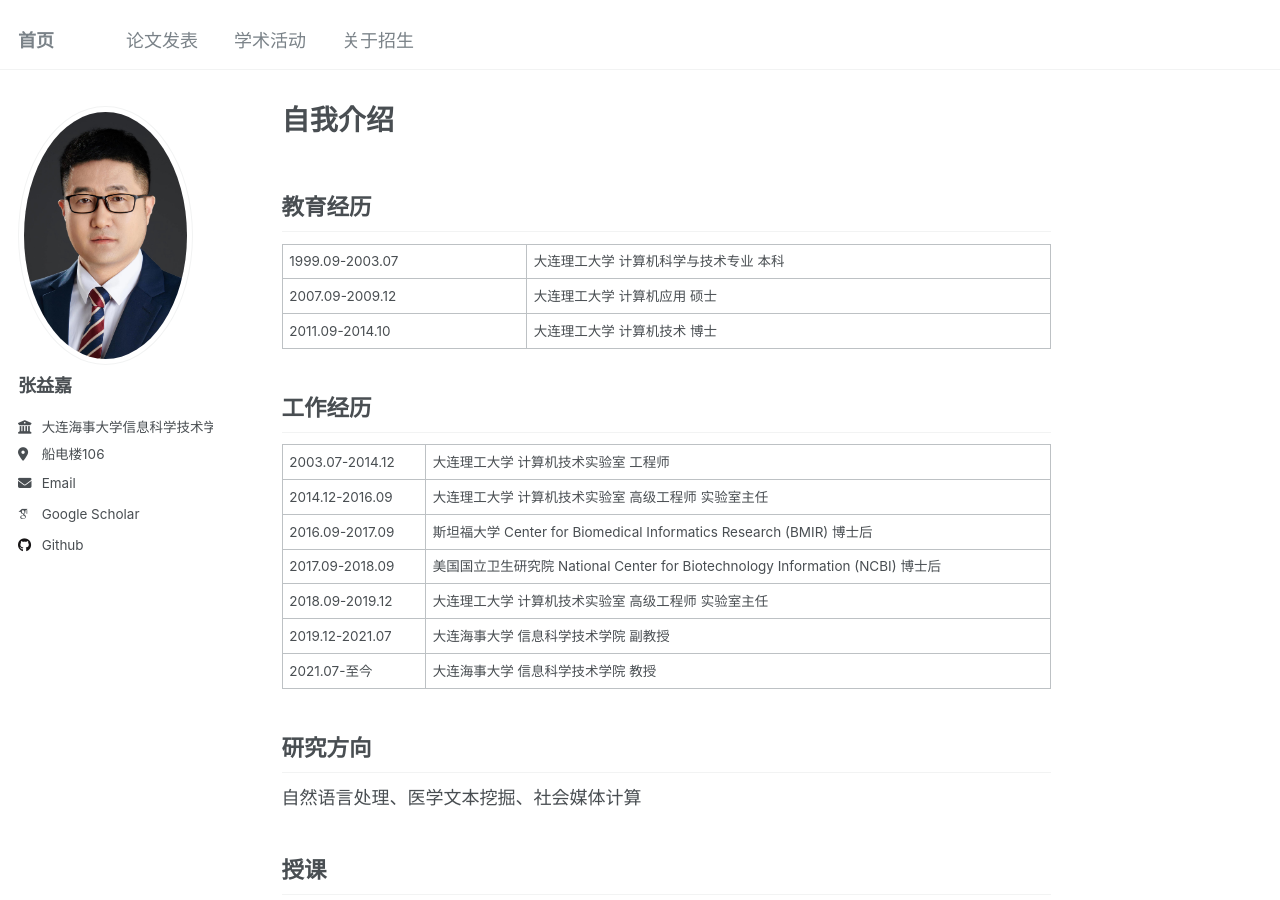
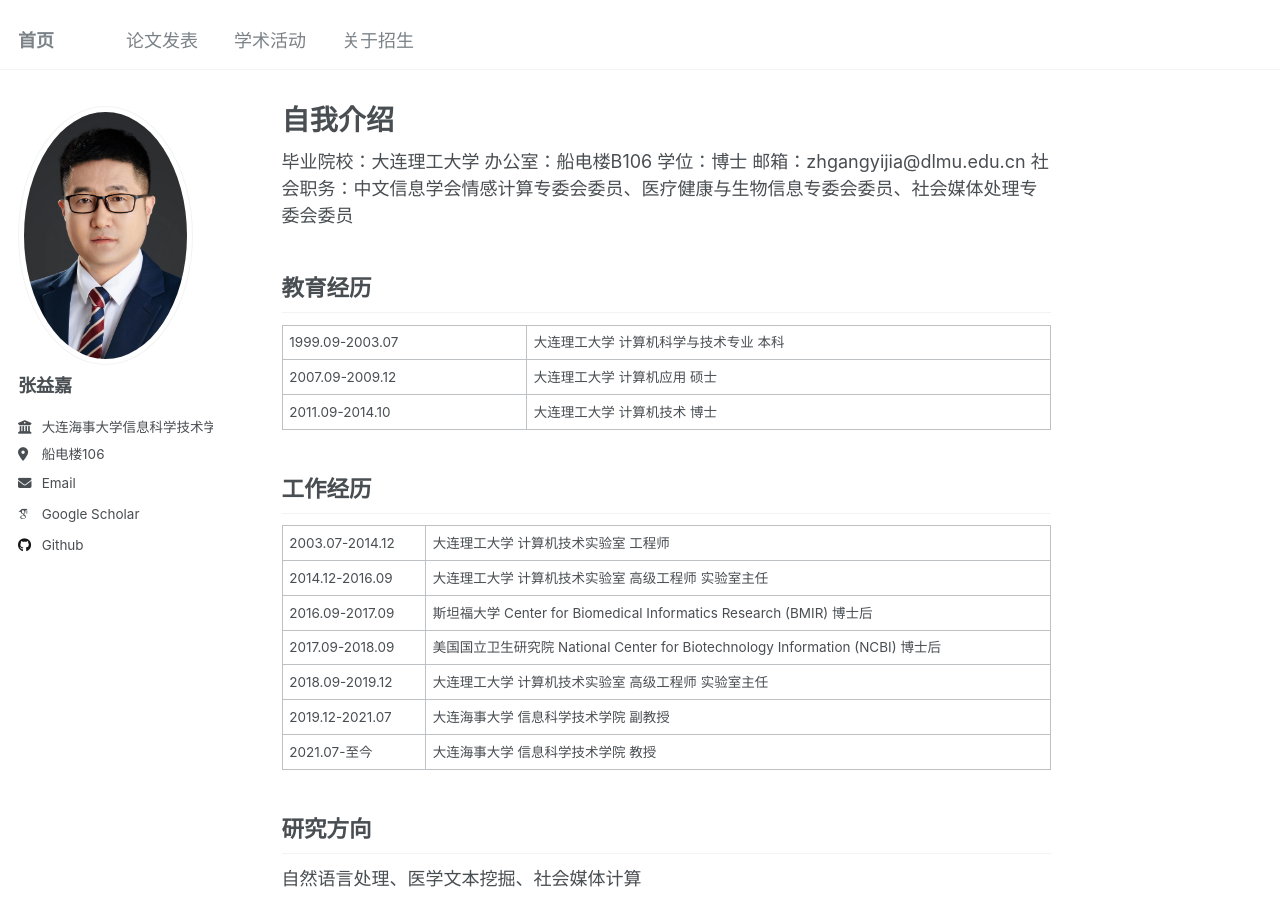
Before and after one commit to DMU-ITREC/zhangyijia.github.io, a Jekyll site: the page built from _pages/about.md, in a window 1280 px wide and 900 px high. Built offline with Jekyll 4.4.1, drawn with Linux system fonts in a browser that asks for light colours; some web fonts are replaced.

Commit message:
Update about.md

```diff
--- a/_pages/about.md
+++ b/_pages/about.md
@@ -6,6 +6,9 @@ redirect_from:
   - /about/
   - /about.html
 ---
+毕业院校：大连理工大学        办公室：船电楼B106
+学位：博士                    邮箱：zhgangyijia@dlmu.edu.cn
+社会职务：中文信息学会情感计算专委会委员、医疗健康与生物信息专委会委员、社会媒体处理专委会委员
 
 ## 教育经历
 
```
